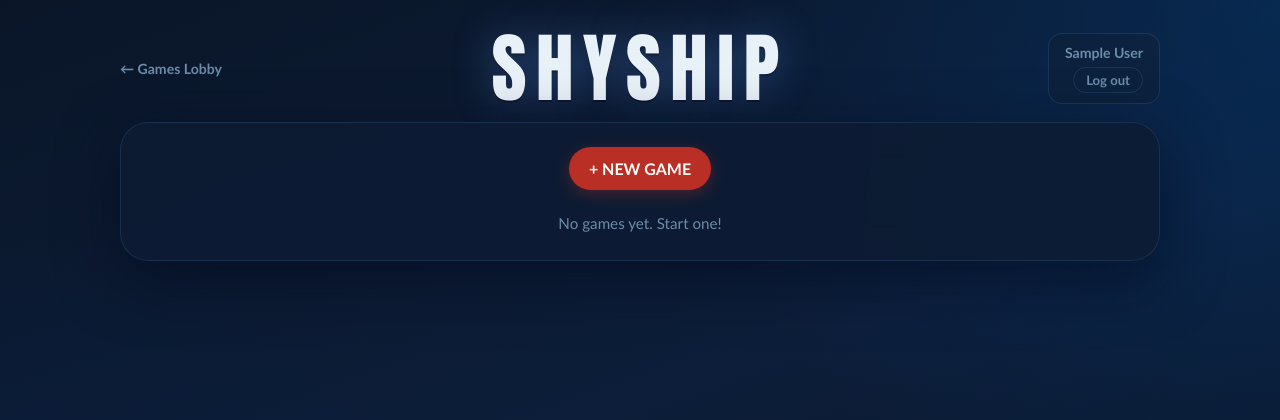
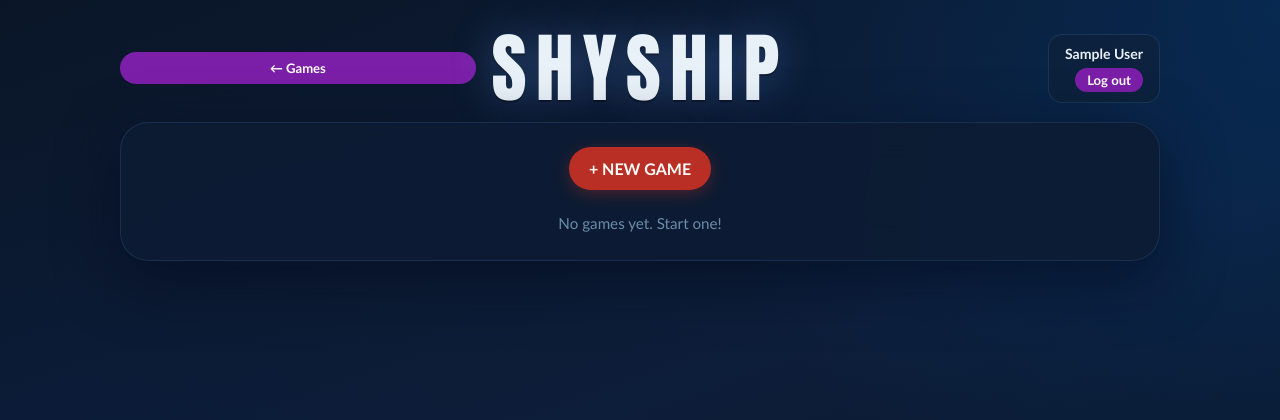
Before and after one commit to KnightOfNight/games-mvc, a Django app: page /shyship/ in a window 1280 px wide. Shown: the top 420 px of the page. Run offline with Django 5.2, Linux system fonts and the light colour scheme; the visitor is signed in with stand-in values (Sample User, id 1); data comes from the database, SQL or seed files in the repository; data that the repository does not hold is empty.

Commit message:
improved ux

```diff
--- a/django/src/apps/shyship/static/shyship/styles.css
+++ b/django/src/apps/shyship/static/shyship/styles.css
@@ -167,27 +167,30 @@ body {
 }
 
 .user-pane-name {
-  color: var(--muted);
+  color: var(--ink);
   font-size: 0.88rem;
   font-weight: 700;
   white-space: nowrap;
 }
 
 .user-pane-action {
-  background: none;
-  border: 1px solid rgba(80, 140, 200, 0.2);
+  display: inline-flex;
+  align-items: center;
+  justify-content: center;
+  border: 0;
   border-radius: 999px;
-  color: var(--muted);
+  background: #7b1fa8;
+  color: #fffdf8;
   cursor: pointer;
   font: inherit;
   font-size: 0.82rem;
   font-weight: 700;
   padding: 4px 12px;
   text-decoration: none;
-  transition: color 120ms ease, border-color 120ms ease;
   white-space: nowrap;
+  transition: background 120ms ease;
 }
-.user-pane-action:hover { color: var(--ink); border-color: rgba(80,140,200,0.5); }
+.user-pane-action:hover { background: #9737c8; }
 
 .lobby-actions {
   display: flex;
@@ -308,16 +311,24 @@ body {
 }
 
 .topbar-back {
-  color: var(--muted);
-  font-size: 0.88rem;
+  display: inline-flex;
+  align-items: center;
+  justify-content: center;
+  border: 0;
+  border-radius: 999px;
+  background: #7b1fa8;
+  color: #fffdf8;
+  font: inherit;
+  font-size: 0.82rem;
   font-weight: 700;
+  padding: 8px 14px;
   text-decoration: none;
   white-space: nowrap;
-  transition: color 120ms ease;
+  transition: background 120ms ease;
 }
 
 .topbar-back:hover {
-  color: var(--ink);
+  background: #9737c8;
 }
 
 .topbar-player {
--- a/django/src/apps/shyship/templates/shyship/lobby.html
+++ b/django/src/apps/shyship/templates/shyship/lobby.html
@@ -10,7 +10,7 @@
   <body>
     <main class="app">
       <div class="app-header">
-        <a href="/" class="topbar-back">&#8592; Games Lobby</a>
+        <a href="/" class="topbar-back">&#8592; Games</a>
         <h1 class="app-title">SHYSHIP</h1>
         <div class="user-pane">
           <span class="user-pane-name">{{ request.user|display_name }}</span>
```
Also changed, not shown: other parts of django/src/apps/shyship/static/shyship/styles.css (+31 -13 lines), django/src/apps/shyship/static/shyship/script.js (+10 -5 lines), django/src/apps/shyship/templates/shyship/game.html (+6 -5 lines), django/src/apps/shyship/templates/shyship/login.html (+16 -6 lines), django/src/templates/home.html (+9 -5 lines).
